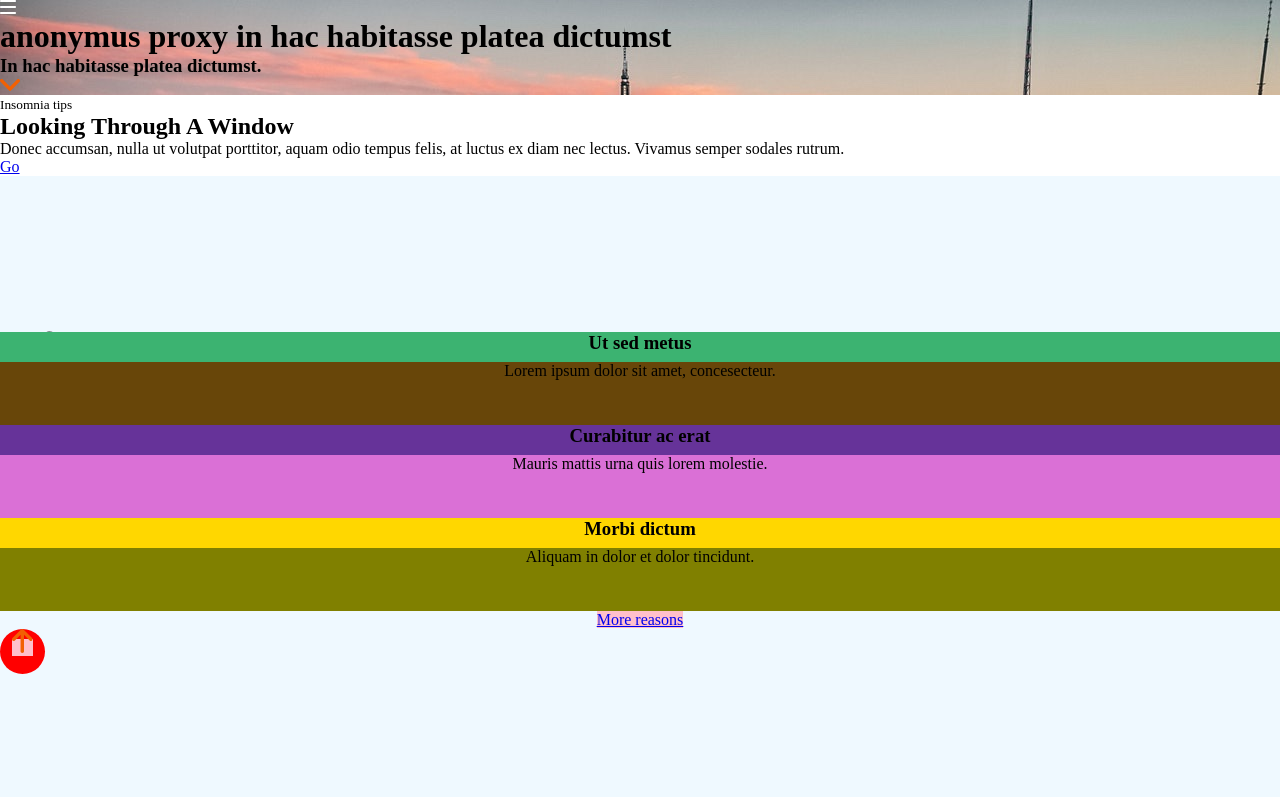
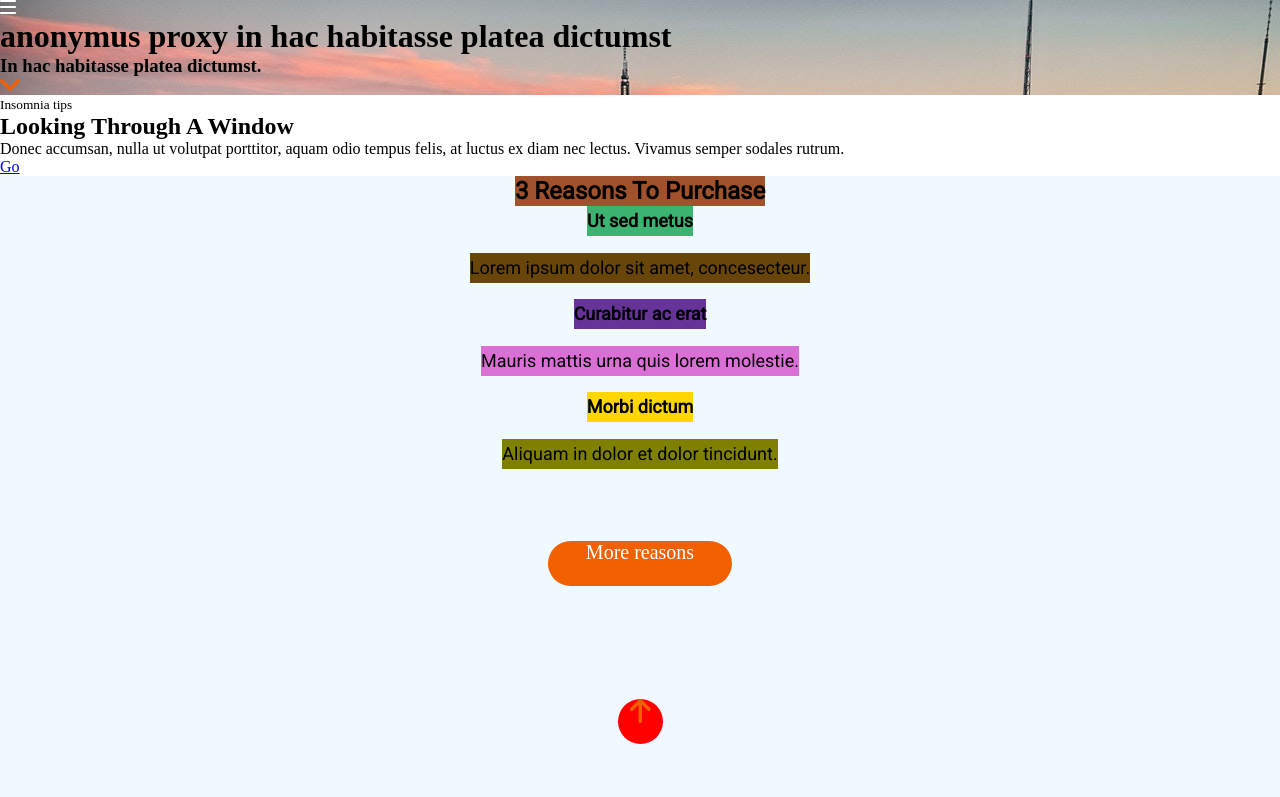
Before and after one commit to Adalab/modulo-1-evaluacion-final-sasalinero, a website: page src/html/index.html in a window 1280 px wide. Shown: the top 797 px of the page. Drawn offline with nearby package versions, Linux system fonts and the light colour scheme; files that its build step writes are made by us from their sources; files whose address does not match are found by name.

Commit message:
finished grid

```diff
--- a/src/html/partials/main.html
+++ b/src/html/partials/main.html
@@ -10,27 +10,21 @@
   </div>
 
   <div class="box_blue">
-    <section class="reasons">
-      <h2>3 Reasons To Purchase</h2>
-    </section>
+    <h2 class="reasons">3 Reasons To Purchase</h2>
 
     <h3 class="box1">Ut sed metus</h3>
     <p class="box2">Lorem ipsum dolor sit amet, concesecteur.</p>
 
-
     <h3 class="box3">Curabitur ac erat</h3>
     <p class="box4">Mauris mattis urna quis lorem molestie.</p>
-
 
     <h3 class="box5">Morbi dictum</h3>
     <p class="box6">Aliquam in dolor et dolor tincidunt.</p>
 
-    <section class="box7">
-      <a href="https://adalab.es/">More reasons</a>
+    <a class="more" href="https://adalab.es/">More reasons</a>
 
-      <section class="arrow">
-        <a href="">
-          <img src="./assets/images/ico-arrow.svg" alt="arrow_bottom" /></a>
-      </section>
+    <a class="arrow" href="">
+      <img src="./assets/images/ico-arrow.svg" alt="arrow_bottom"
+    /></a>
   </div>
 </main>
--- a/src/scss/layout/_main.scss
+++ b/src/scss/layout/_main.scss
@@ -5,15 +5,12 @@
   background-color: #eff9ff;
   grid-template-columns: 1fr;
   grid-template-rows: 30px 30px 63px 30px 63px 30px 63px;
-  align-content: center;
+
   text-align: center;
+  place-items: center;
 }
 .reasons {
   background-color: sienna;
-  width: 68px;
-  margin-left: 15px;
-  margin-right: 15px;
-  margin-top: 30px;
   margin-bottom: 0;
   font-family: "Roboto", sans-serif;
   font-size: 24px;
@@ -25,38 +22,65 @@
   background-color: mediumseagreen;
   grid-column: 1 / 2;
   grid-row: 2/3;
+  font-size: 18px;
+  font-family: "Roboto", sans-serif;
+  line-height: 30px;
 }
 .box2 {
   background-color: rgb(104, 70, 9);
   grid-column: 1 / 2;
   grid-row: 3/4;
+  font-size: 18px;
+  font-family: "Roboto", sans-serif;
+  line-height: 30px;
 }
 .box3 {
   background-color: rebeccapurple;
   grid-column: 1 / 2;
   grid-row: 4/5;
+  font-size: 18px;
+  font-family: "Roboto", sans-serif;
+  line-height: 30px;
 }
 .box4 {
   background-color: orchid;
   grid-column: 1 / 2;
   grid-row: 5/6;
+  font-size: 18px;
+  font-family: "Roboto", sans-serif;
+  line-height: 30px;
 }
 .box5 {
   background-color: gold;
   grid-column: 1 / 2;
   grid-row: 6/7;
+  font-size: 18px;
+  font-family: "Roboto", sans-serif;
+  line-height: 30px;
 }
 .box6 {
   background-color: olive;
   grid-column: 1 / 2;
   grid-row: 7/8;
+  font-size: 18px;
+  font-family: "Roboto", sans-serif;
+  line-height: 30px;
 }
 .box7 a {
   background-color: pink;
   grid-column: 1 / 2;
   grid-row: 2/3;
 }
-
+.more {
+  background-color: #f26002;
+  width: 184px;
+  height: 45px;
+  text-decoration: none;
+  font-size: 20px;
+  text-content: center;
+  color: white;
+  border-radius: 22.5px;
+}
 .arrow {
   background-color: red;
   width: 45px;
```
